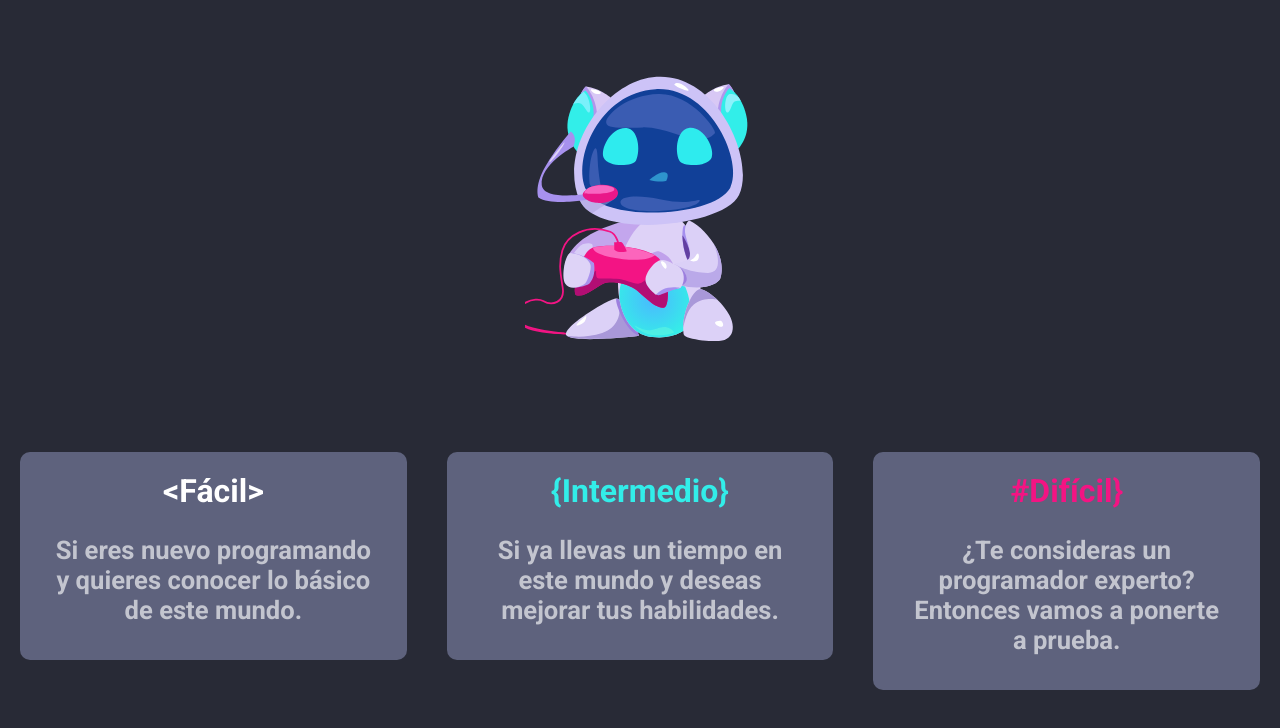
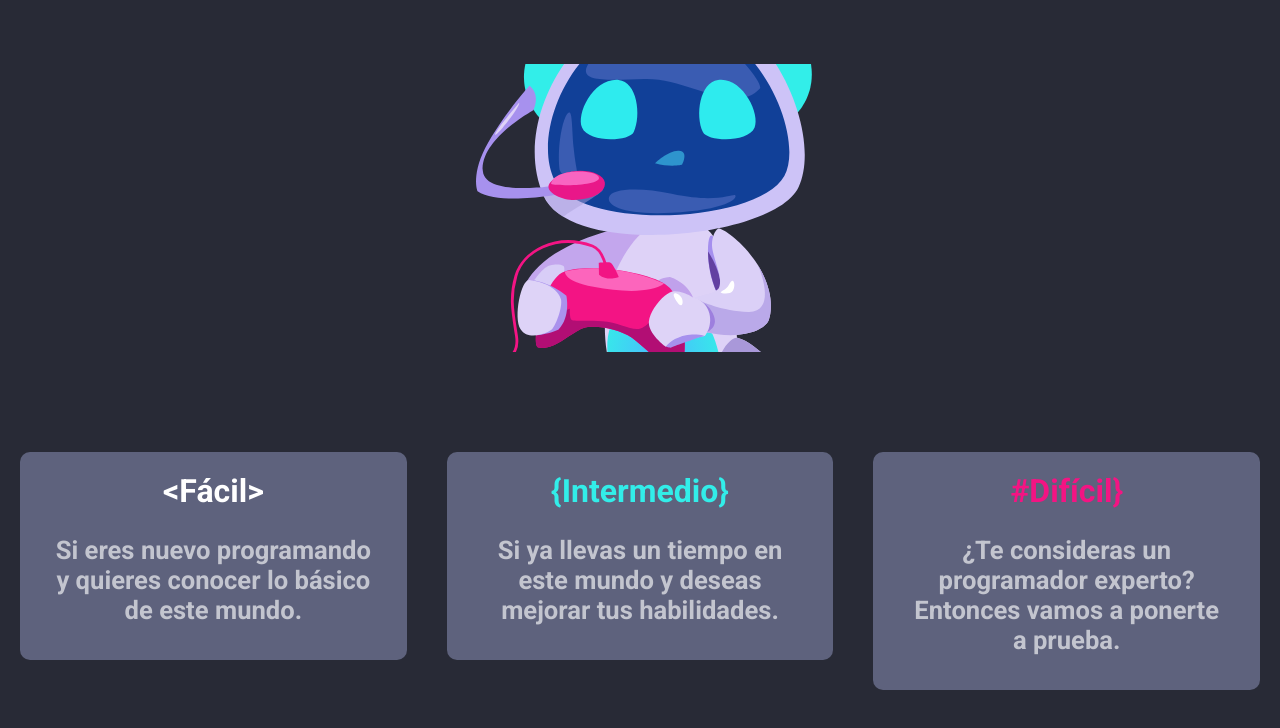
Before and after one commit to gebrayel/Codi-Leetcode-Clone-Frontend, a React (Create React App) app: page /actual in a window 1280 px wide. Shown: the top 728 px of the page. Built offline with nearby package versions, Linux system fonts and the light colour scheme.

Commit message:
Refactorizar

```diff
--- a/src/components/LottieFile/LottieFile.js
+++ b/src/components/LottieFile/LottieFile.js
@@ -1,6 +1,5 @@
 import React from 'react'
 import Lottie from 'react-lottie';
-/*import animationDat from '../../images/robot_playing.json' */
 
 export default function LottieFile(props) {
     const defaultOptions = {
@@ -15,9 +14,6 @@ export default function LottieFile(props) {
     return (
         <Lottie
           options={defaultOptions}
-          height={props.height}
-          width={props.width}
-          id={props.idLF}
         />
     );
 }
```
